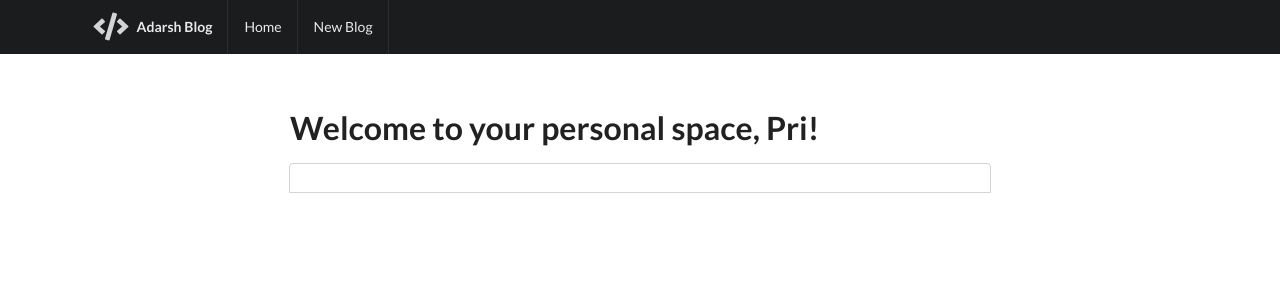
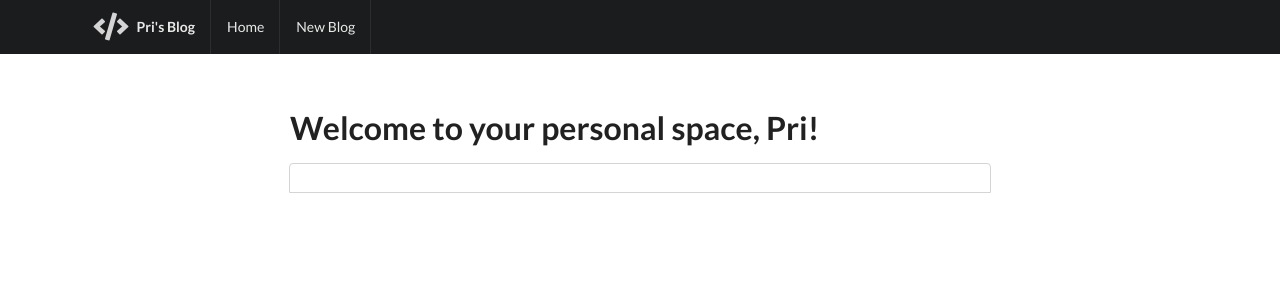
Before and after one commit to adarsh229/Ablog, a Node server app: page /blogs in a window 1280 px wide. Shown: the top 300 px of the page. Run offline with Node 20, Linux system fonts and the light colour scheme; data that the repository does not hold is empty; some libraries are stand-ins or nearby versions.

Commit message:
header changes

```diff
--- a/views/partials/header.ejs
+++ b/views/partials/header.ejs
@@ -1,7 +1,7 @@
 <!DOCTYPE html>
 <html>
 <head>
-    <title>Adarsh Blogs</title>
+    <title>Pri's Blogs</title>
     <meta name="viewport" content="width=device-width, initial-scale=1">
     <link rel="stylesheet" type="text/css" media="screen" href="https://cdnjs.cloudflare.com/ajax/libs/semantic-ui/2.4.1/semantic.css">
     <link rel="stylesheet" type="text/css" media="screen" href="/stylesheets/app.css">
@@ -11,7 +11,7 @@
 
 <div class="ui fixed inverted menu">
     <div class="ui container">
-        <div class="header item"><i class="code icon"></i>Adarsh Blog </div>
+        <div class="header item"><i class="code icon"></i>Pri's Blog </div>
         <a href="/" class="item">Home</a>
     <a href="/blogs/new" class="item">New Blog</a>
     </div>
```
